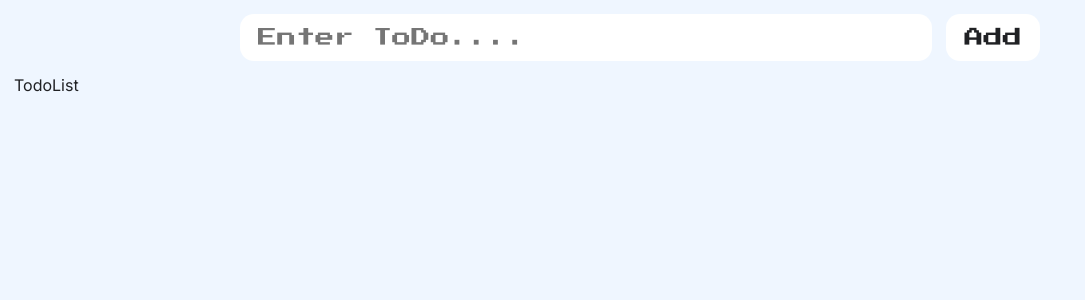
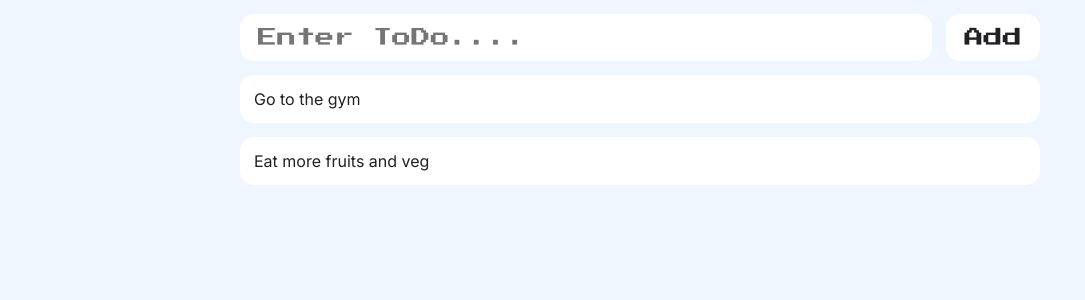
Before and after one commit to siraajul/todospark, a React (Vite) app: page / in a window 1280 px wide. Shown: the top 300 px of the page, without its empty margins (0-1085 px from the left). Built offline with nearby package versions, Linux system fonts and the light colour scheme.

Commit message:
add todo item

```diff
--- a/src/components/TodoList.jsx
+++ b/src/components/TodoList.jsx
@@ -1,5 +1,16 @@
 import React from "react";
 
 export default function TodoList() {
-  return <div>TodoList</div>;
+  let todos = ["Go to the gym", "Eat more fruits and veg"];
+  return (
+    <ul className="main">
+      {todos.map((todo, todoIndex) => {
+        return (
+          <li className="todoItem" key={todoIndex}>
+            {todo}
+          </li>
+        );
+      })}
+    </ul>
+  );
 }
```
